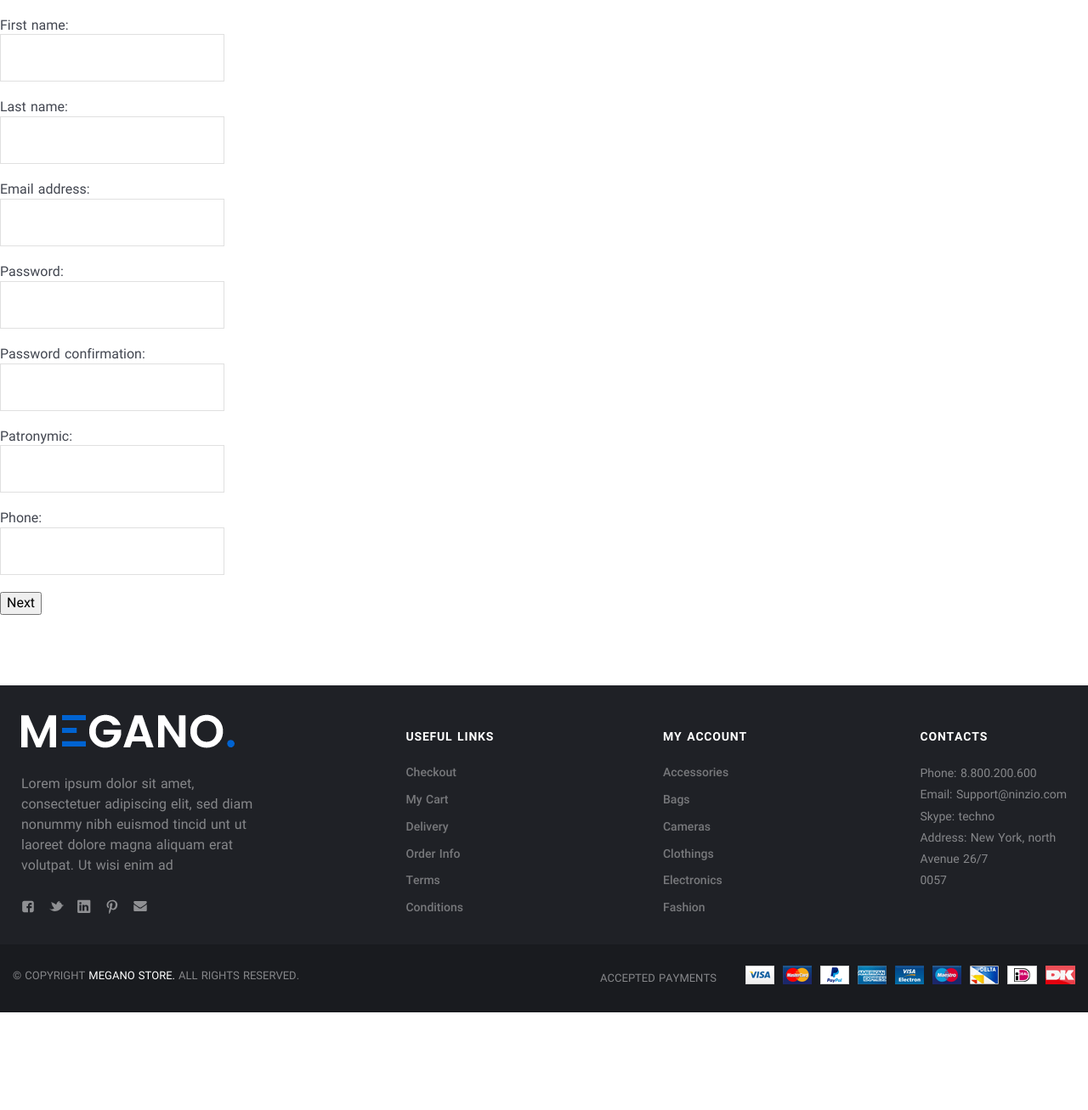
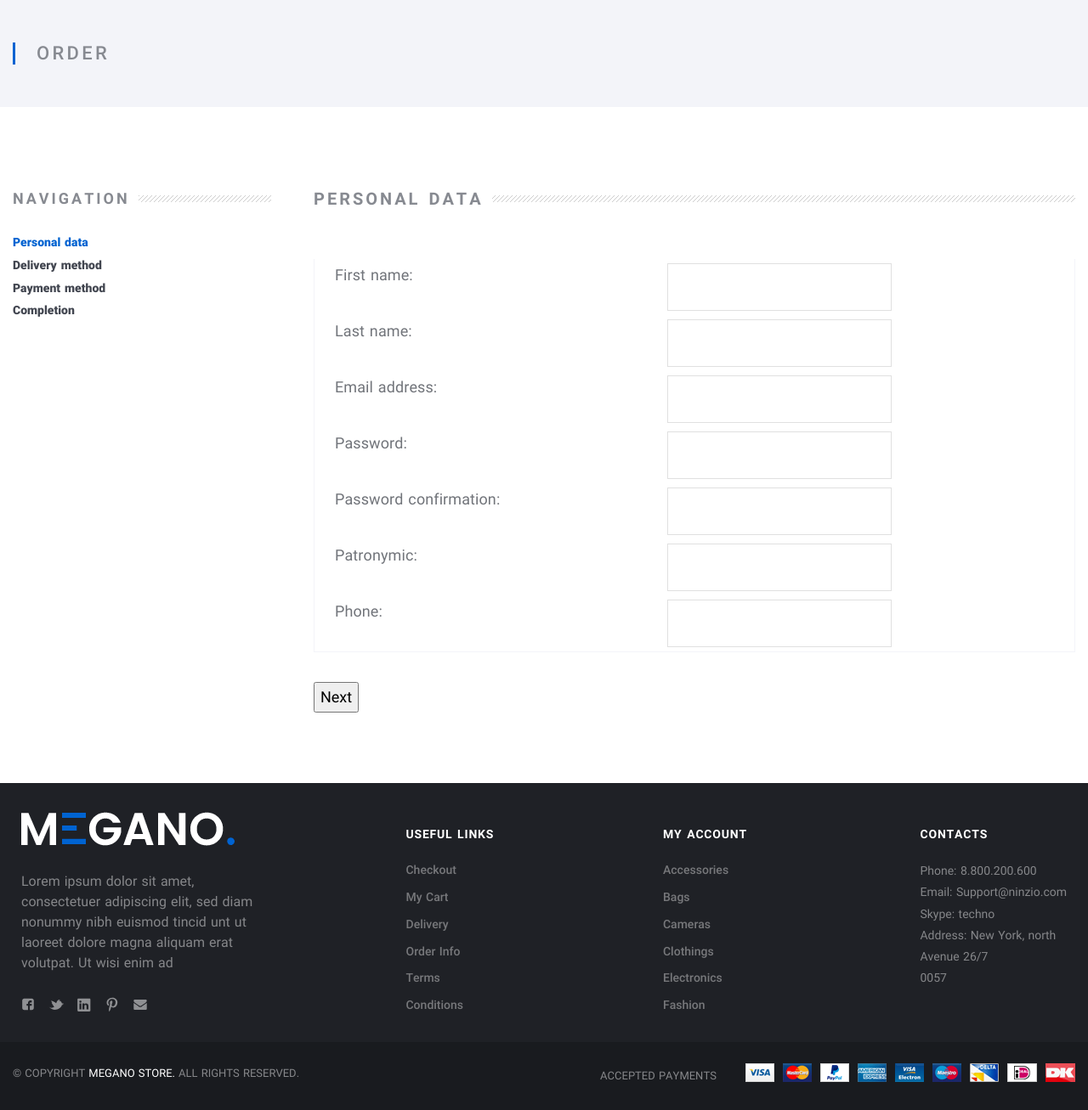
Before and after one commit to VovkaST/marketplace, a Django app: page /orders/new/ in a window 1280 px wide. Shown: the part 260-1567 px from the top of the page at 85% size. Before the commit the page ends 1452 px from the top, so only its background shows below. Run offline with Django 3.2, Linux system fonts and the light colour scheme.

Commit message:
Order steps with primary saving data, template styling

```diff
--- a/marketplace/app_orders/forms.py
+++ b/marketplace/app_orders/forms.py
@@ -6,15 +6,22 @@ from app_orders.models import (
     DeliveryMethods,
     PaymentMethods,
 )
+from services.auth import is_user_exists
 
 
 class OrderStep1AuthorizedForm(forms.ModelForm):
-    patronymic = forms.CharField(max_length=150)
+    patronymic = forms.CharField(max_length=150, required=False)
     phone = forms.CharField(max_length=30)
 
     class Meta:
         model = User
         fields = ["first_name", "last_name", "email"]
+
+    def is_valid(self):
+        super().is_valid()
+        if not is_user_exists(email=self.cleaned_data['email']):
+            self.add_error('email', _('User with such email address already exists.'))
+        return super().is_valid()
 
 
 class OrderStep1NotAuthorizedForm(OrderStep1AuthorizedForm):
--- a/marketplace/app_orders/views.py
+++ b/marketplace/app_orders/views.py
@@ -1,5 +1,8 @@
+from django.contrib.auth.mixins import LoginRequiredMixin
 from django.urls import reverse_lazy
+from django.utils.translation import gettext_lazy as _
 from django.views import generic
+from django.views.generic.base import ContextMixin
 
 from app_orders.forms import (
     OrderConfirmationForm,
@@ -8,16 +11,40 @@ from app_orders.forms import (
     OrderStep2Form,
     OrderStep3Form,
 )
+from app_orders.models import Orders
 from main.views import PageInfoMixin
+from services.auth import registration
 
 
-class OrderMixin(PageInfoMixin):
+class OrderMixin(ContextMixin):
     template_name = 'app_orders/order_create.html'
+    step_name = None
+    step = 1
+
+    def get_order(self, user, related=False):
+        return Orders.objects.incomplete_order(user=user, related=related)
+
+    def get_context_data(self, **kwargs):
+        context = super().get_context_data(**kwargs)
+        order_steps = list()
+        for i, step in enumerate(steps_links, start=1):
+            step_url, step_view = step
+            order_steps.append({
+                'name': step_view.step_name,
+                'url': step_url if i < self.step else None,
+                'is_current': i == self.step
+            })
+        context.update({
+            'step_name': self.step_name,
+            'order_steps': order_steps,
+        })
+        return context
 
 
-class OrderCreateStep1View(OrderMixin, generic.FormView):
+class OrderCreateStep1View(OrderMixin, PageInfoMixin, generic.FormView):
     success_url = reverse_lazy('order_create_step_2')
-    page_title = 'Заказ: личные данные'
+    page_title = _('Order: personal data')
+    step_name = _('Personal data')
 
     def get_initial(self):
         obj = self.request.user
@@ -42,20 +69,86 @@ class OrderCreateStep1View(OrderMixin, generic.FormView):
             return OrderStep1AuthorizedForm
         return OrderStep1NotAuthorizedForm
 
+    def form_invalid(self, form):
+        return super().form_invalid(form)
 
-class OrderCreateStep2View(OrderMixin, generic.FormView):
+    def form_valid(self, form):
+        if not self.request.user.is_authenticated:
+            registration(request=self.request, registration_form=form)
+        if not Orders.objects.incomplete_order(user=self.request.user):
+            Orders.objects.create(user=self.request.user)
+        return super().form_valid(form)
+
+
+class OrderCreateStep2View(OrderMixin, PageInfoMixin, LoginRequiredMixin, generic.FormView):
     success_url = reverse_lazy('order_create_step_3')
     form_class = OrderStep2Form
-    page_title = 'Заказ: доставка'
+    page_title = _('Order: delivery')
+    step_name = _('Delivery method')
+    step = 2
+
+    def get_initial(self):
+        initial = super().get_initial()
+        order = self.get_order(user=self.request.user)
+        if order:
+            initial.update({
+                'delivery': order.delivery,
+                'city': order.city,
+                'address': order.address,
+            })
+        return initial
+
+    def form_valid(self, form):
+        order = self.get_order(user=self.request.user)
+        order.delivery = form.cleaned_data.get('delivery')
+        order.city = form.cleaned_data.get('city')
+        order.address = form.cleaned_data.get('address')
+        order.save(update_fields=['delivery', 'city', 'address'])
+        return super().form_valid(form)
 
 
-class OrderCreateStep3View(OrderMixin, generic.FormView):
+class OrderCreateStep3View(OrderMixin, PageInfoMixin, LoginRequiredMixin, generic.FormView):
     success_url = reverse_lazy('order_create_confirmation')
     form_class = OrderStep3Form
-    page_title = 'Заказ: оплата'
+    page_title = _('Order: payment')
+    step_name = _('Payment method')
+    step = 3
+
+    def form_valid(self, form):
+        order = self.get_order(user=self.request.user)
+        order.payment = form.cleaned_data.get('payment')
+        order.save(update_fields=['payment'])
+        return super().form_valid(form)
 
 
-class OrderConfirmationView(OrderMixin, generic.FormView):
+class OrderConfirmationView(OrderMixin, PageInfoMixin, LoginRequiredMixin, generic.FormView):
     # success_url = reverse_lazy('order_create_confirmation')
     form_class = OrderConfirmationForm
-    page_title = 'Заказ: подтверждение'
+    page_title = _('Order: confirmation')
+    step_name = _('Completion')
+    step = 4
+
+    def get_context_data(self, **kwargs):
+        data = super().get_context_data(**kwargs)
+        order = self.get_order(user=self.request.user, related=True)
+        data.update({
+            'order_data': {
+                'Date, time': order.date_time.strftime('%d %B %Y, %H:%M'),
+                'Receiver': f'{order.user.last_name} {order.user.first_name} {order.user.profile.patronymic}',
+                'Phone': order.user.profile.phone_number_formatted,
+                'Total sum': order.total_sum,
+                'City': order.city,
+                'Address': order.address,
+                'Delivery method': order.delivery.name,
+                'Payment method': order.payment.name,
+            }
+        })
+        return data
+
+
+steps_links = (
+    (reverse_lazy('order_create'), OrderCreateStep1View, ),
+    (reverse_lazy('order_create_step_2'), OrderCreateStep2View, ),
+    (reverse_lazy('order_create_step_3'), OrderCreateStep3View, ),
+    (reverse_lazy('order_create_confirmation'), OrderConfirmationView, ),
+)
--- a/marketplace/profiles/forms.py
+++ b/marketplace/profiles/forms.py
@@ -14,7 +14,7 @@ class RegisterForm(UserCreationForm):
     last_name = forms.CharField(max_length=30, help_text=_("Last Name"))
     mail = forms.CharField(max_length=30, help_text=_("Mail"))
     phone_number = forms.CharField(max_length=30, help_text=_("Phone number"))
-    patronymic = forms.CharField(max_length=30, help_text=_("Patronymic"))
+    patronymic = forms.CharField(max_length=30, help_text=_("Patronymic"), required=False)
     avatar = forms.ImageField(required=False, help_text=_("Avatar"))
 
     class Meta:
--- a/marketplace/static/css/basic.css
+++ b/marketplace/static/css/basic.css
@@ -1342,6 +1342,7 @@ label.toggle {
   line-height: 1.2em;
 }
 .menu_vt .menu-item_ACTIVE a,
+.menu_vt .menu-item_ACTIVE .menu-text,
 .menu_vt .menu-item_trigger a {
   color: #0063d1;
   cursor: default;
--- a/marketplace/templates/app_orders/order_create.html
+++ b/marketplace/templates/app_orders/order_create.html
@@ -2,9 +2,89 @@
 {% load i18n %}
 
 {% block content %}
-    <form action="{{ view.success_url }}" method="post">
-        {% csrf_token %}
-        {{ form.as_p }}
-        <button type="submit">{% trans 'Next' %}</button>
-    </form>
+    <div class="Middle Middle_top">
+        <div class="Middle-top">
+            <div class="wrap">
+                <div class="Middle-header">
+                    <h1 class="Middle-title">{% trans 'Order' %}</h1>
+                </div>
+            </div>
+        </div>
+        <div class="Section Section_column Section_columnLeft">
+            <div class="wrap">
+                <div class="Section-column">
+                    <div class="Section-columnSection">
+                        <header class="Section-header">
+                            <strong class="Section-title">{% trans 'Navigation' %}</strong>
+                        </header>
+                        <div class="Section-columnContent">
+                            <div class="NavigateProfile">
+                                <ul class="menu menu_vt">
+                                    {% for step in order_steps %}
+                                        <li class="menu-item {% if step.is_current %} menu-item_ACTIVE {% endif %}">
+                                            {% if step.url %}
+                                                <a href="{{ step.url }}" class="menu-link">{{ step.name }}</a>
+                                            {% else %}
+                                                <span class="menu-text">{{ step.name }}</span>
+                                            {% endif %}
+                                        </li>
+                                    {% endfor %}
+                                </ul>
+                            </div>
+                        </div>
+                    </div>
+                </div>
+
+                <div class="Section-content">
+                    <div class="Section-columnSection">
+                        <header class="Section-header">
+                            <strong class="Section-title">{{ step_name }}</strong>
+                        </header>
+                        <div class="Section-columnContent">
+                            {% if order_data %}
+                                <table>
+                                    <tbody>
+                                        {% for field_name, value in order_data.items %}
+                                            <tr>
+                                                <td>{{ field_name }}</td>
+                                                <td>{{ value }}</td>
+                                            </tr>
+                                        {% endfor %}
+                                    </tbody>
+                                </table>
+                            {% endif %}
+                            <form action="#" method="post">
+                                {% csrf_token %}
+                                <table>
+                                    <tbody>
+                                        {% for field in form %}
+                                            <tr>
+                                                <td><label for="{{ field.id_for_label }}" class="">{{ field.label}}:</label></td>
+                                                <td>
+                                                    {{ field }}
+                                                    <div>
+                                                        <small id="{{ field.id_for_label }}" class="text-muted">
+                                                            {{ field.help_text }}
+                                                            {% if field.errors %}
+                                                                <div class="alert alert-danger" role="alert">
+                                                                    {{ field.errors.as_text }}
+                                                                </div>
+                                                            {% endif %}
+                                                        </small>
+                                                    </div>
+                                                </td>
+                                            </tr>
+                                        {% endfor %}
+                                    </tbody>
+                                </table>
+
+                                <button type="submit">{% trans 'Next' %}</button>
+                            </form>
+                        </div>
+                    </div>
+                </div>
+            </div>
+        </div>
+    </div>
+
 {% endblock content %}
--- a/marketplace/templates/base.html
+++ b/marketplace/templates/base.html
@@ -227,9 +227,7 @@ p.error-browser
 	{% endblock %}
 </header>
 
-<div class="Middle">
-    {% block content %}{% endblock %}
-</div>
+{% block content %}{% endblock %}
 
 <footer class="Footer">
 	{% block footer %}
```
Also changed, not shown: marketplace/app_orders/models.py (+9 -7 lines), marketplace/profiles/models.py (+7 -0 lines), marketplace/services/auth.py (+13 -2 lines), marketplace/services/querysets.py (+11 -0 lines).
